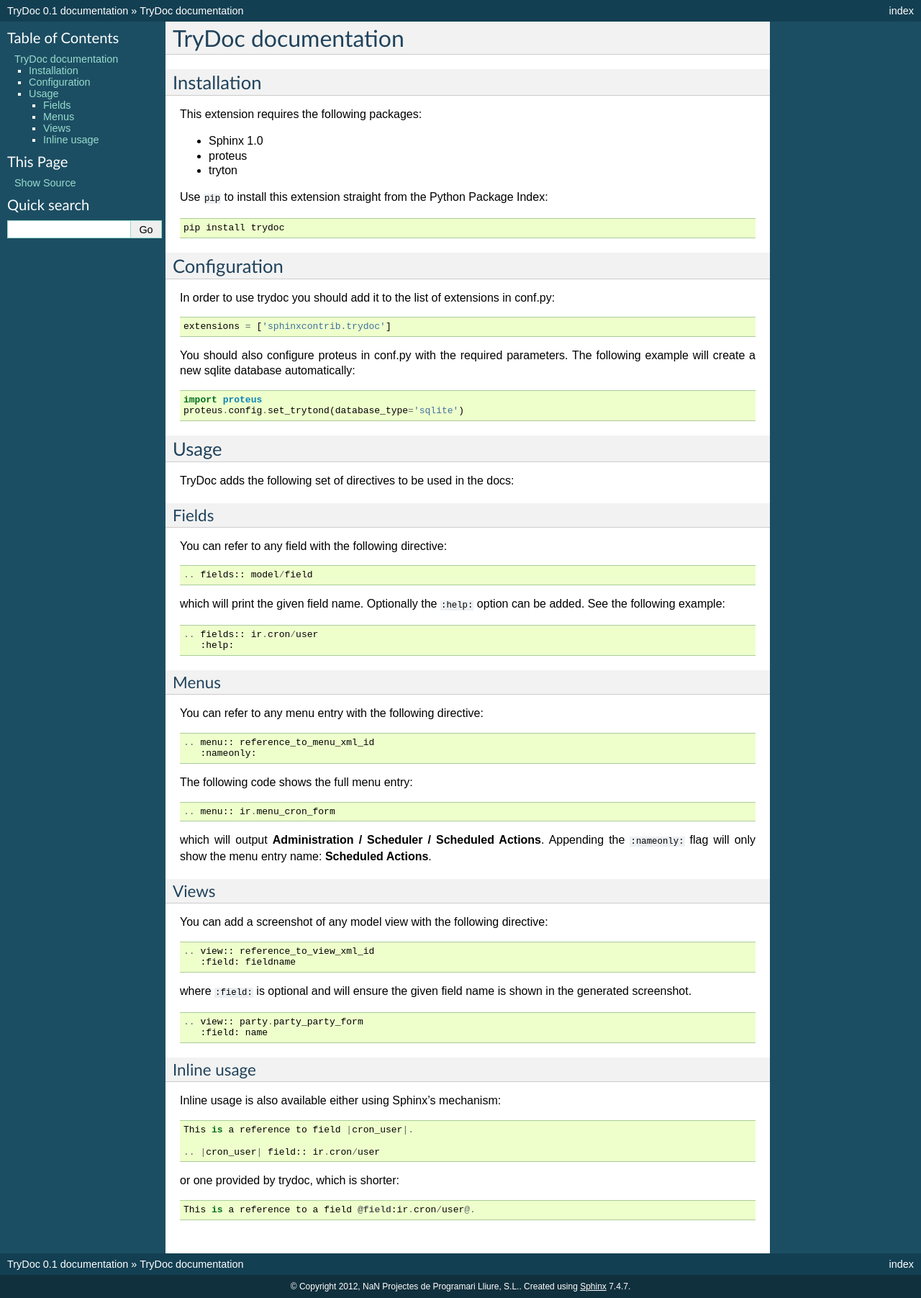
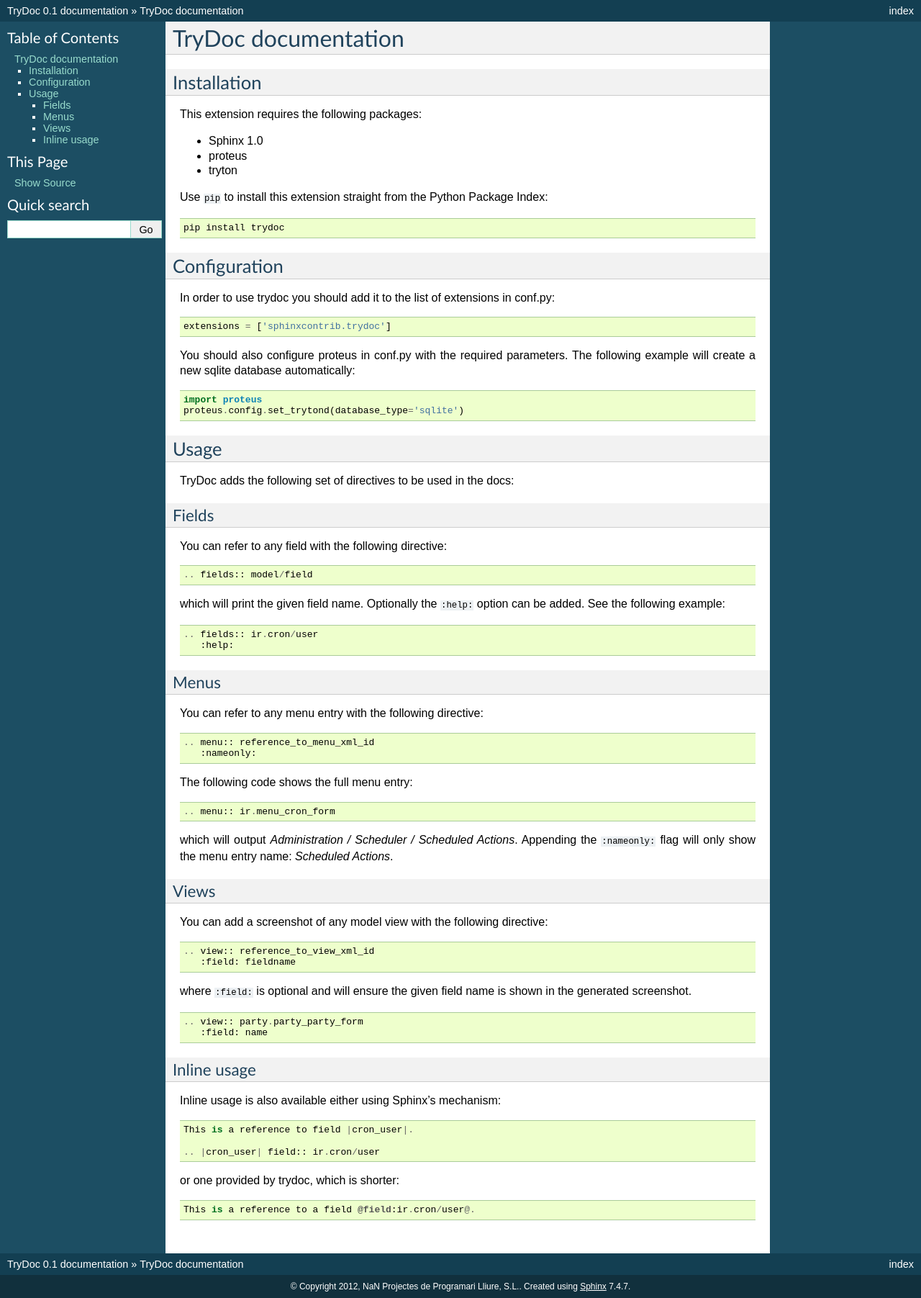
Before and after one commit to NaN-tic/trydoc, a Sphinx documentation site: the page built from doc/index.rst, in a window 1280 px wide. Shown: the whole page at 72% size. Built offline with Sphinx 7.4.7, drawn with Linux system fonts in a browser that asks for light colours.

```diff
--- a/doc/index.rst
+++ b/doc/index.rst
@@ -70,9 +70,9 @@ The following code shows the full menu entry:
 
    .. menu:: ir.menu_cron_form
 
-which will output **Administration / Scheduler / Scheduled Actions**.
+which will output *Administration / Scheduler / Scheduled Actions*.
 Appending the ``:nameonly:`` flag will only show the menu entry name:
-**Scheduled Actions**.
+*Scheduled Actions*.
 
 Views
 ~~~~~
```
